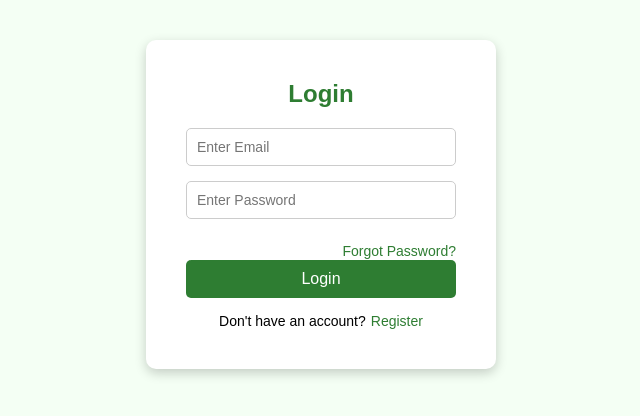
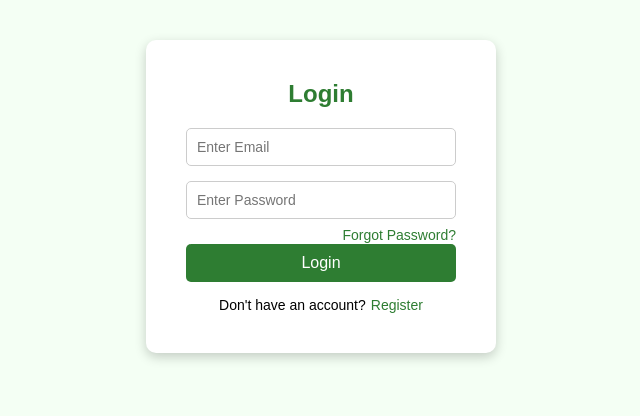
Before and after one commit to YallapragadaAparna/fruit-vegetable-market, a React (Create React App) app in the folder frontend/myapp/: page /login in a window 1280 px wide. Shown: the top 416 px of the page, without its empty margins (319-959 px from the left). Built offline with nearby package versions, Linux system fonts and the light colour scheme.

Commit message:
css changed

```diff
--- a/frontend/myapp/src/components/Login/Login.css
+++ b/frontend/myapp/src/components/Login/Login.css
@@ -68,7 +68,7 @@
 
 .forgot-password{
 text-align:right;
-margin-top:8px;
+margin-top:-8px;
 }
 
 .forgot-password span{
```
